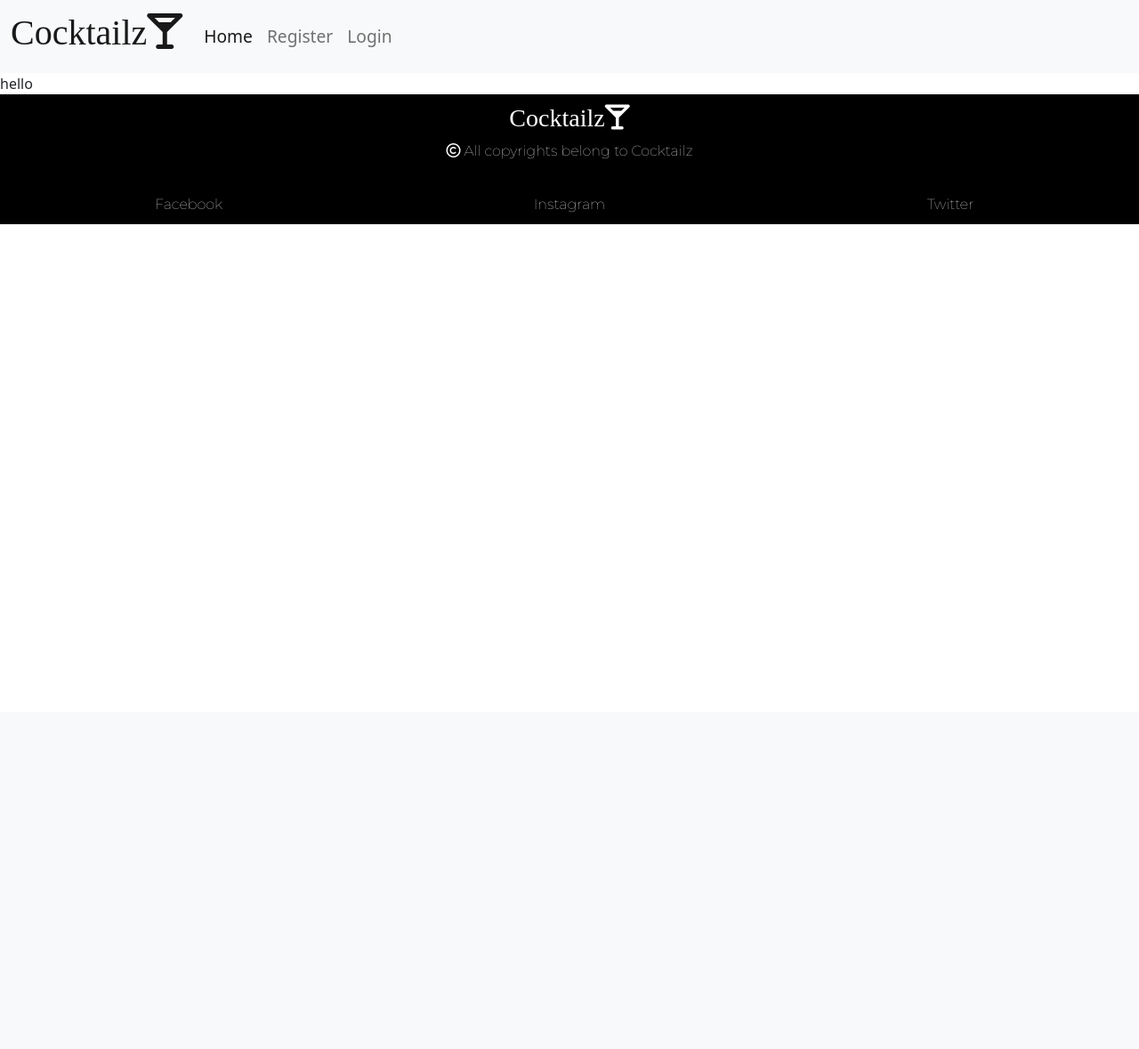
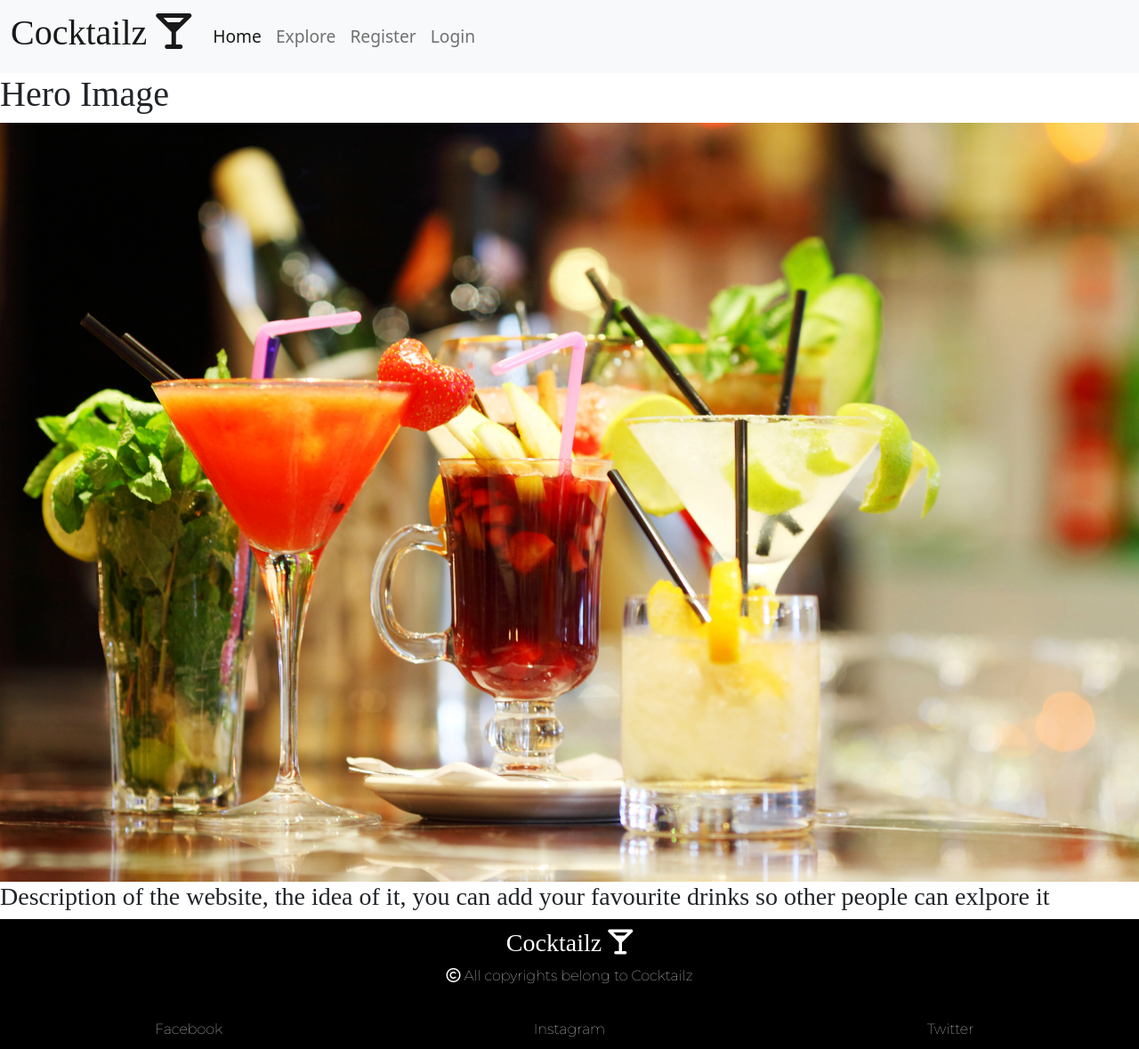
Before and after one commit to antoniog675/PP4-Full-Stack_ToolKit, a Django app: page / in a window 1280 px wide. Shown: the whole page at 89% size. Before the commit the page ends 252 px from the top, so only its background shows below. Run offline with Django 3.2, Linux system fonts and the light colour scheme; data that the repository does not hold is empty; some libraries are stand-ins or nearby versions; some web fonts are replaced.

Commit message:
Added hero image

```diff
--- a/templates/base.html
+++ b/templates/base.html
@@ -15,7 +15,7 @@
 <body>
   <nav class="navbar navbar-expand-md bg-light ">
     <div class="container-fluid justify-content-center">
-      <a class="navbar-brand"  href="{% url 'home' %}"><h1>Cocktailz<i class="fa-solid fa-martini-glass"></i></h1></a>
+      <a class="navbar-brand"  href="{% url 'home' %}"><h1>Cocktailz <i class="fa-solid fa-martini-glass"></i></h1></a>
       <button class="navbar-toggler" type="button" data-bs-toggle="collapse" data-bs-target="#navbarNavAltMarkup" aria-controls="navbarNavAltMarkup" aria-expanded="false" aria-label="Toggle navigation">
         <span class="navbar-toggler-icon"></span>
       </button>
@@ -23,6 +23,9 @@
         <ul class="navbar-nav me-auto mb-2 mb-lg-0">
           <li class="nav-item">
               <a class="nav-link active" aria-current="page" href="{% url 'home' %}">Home</a>
+          </li>
+          <li class="nav-item">
+            <a class="nav-link" >Explore</a>
           </li>
           {% if user.is_authenticated %}
           <li class="nav-item">
@@ -54,7 +57,7 @@
   <footer>
     <div class="col footer">
       <div class="row copyright">
-        <h3>Cocktailz<i class="fa-solid fa-martini-glass"></i></h3>
+        <h3>Cocktailz <i class="fa-solid fa-martini-glass"></i></h3>
         <p><i class="fa-regular fa-copyright"></i> All copyrights belong to Cocktailz</p>
         </div>
       <div class="row socials">
--- a/templates/index.html
+++ b/templates/index.html
@@ -1,5 +1,9 @@
 {% extends 'base.html' %}
 
 {% block content %}
-<div>hello</div>
+<h1>Hero Image</h1>
+
+<img src="/media/hero_image_cocktail.jpg" class="img-fluid" alt="Cocktail Hero image">
+
+<h3>Description of the website, the idea of it, you can add your favourite drinks so other people can exlpore it</h3>
 {% endblock %}
```
Also changed, not shown: README.md, media/hero_image_cocktail.jpg (added), templates/explore.html (added).
